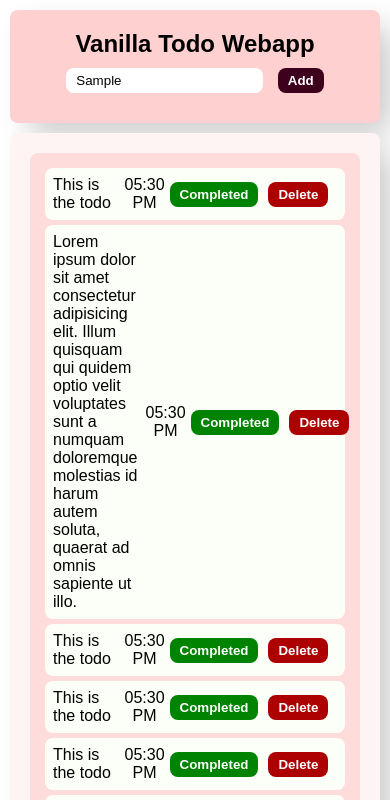
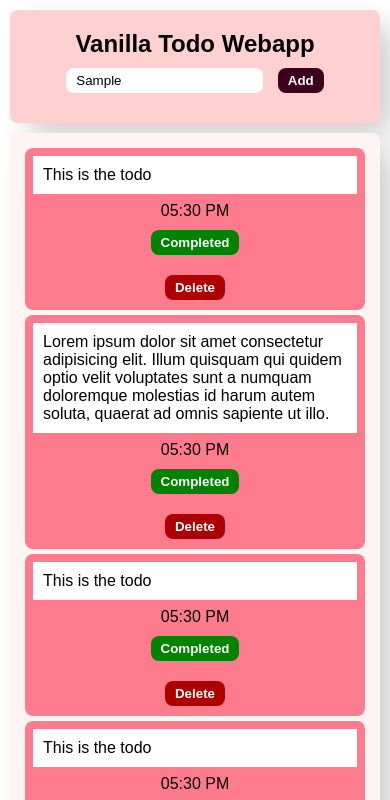
Before and after one commit to singhkunal2050/VanillaTodo, a plain HTML site: page index.html in a window 390 px wide. Both pictures are taken after typing "Sample" into the empty fields and a click on the button "Add". Shown: the top 800 px of the page. Drawn offline with Linux system fonts and the light colour scheme.

Commit message:
working on DOM

```diff
--- a/src/script.js
+++ b/src/script.js
@@ -2,4 +2,26 @@ document.getElementById('addbtn').addEventListener('click' , addnewTodo )
 
 function addnewTodo(){
   console.log('adding new')
+
+  let todo = document.createElement('div')
+  todo.innerHTML= "this is  mew"
+  let tododetails = document.createElement('p')
+  let todotime = document.createElement('p')
+  let donebtn = document.createElement('button')
+  let delbtn = document.createElement('button')
+
+  document.body.appendChild(todo)
+
 }
+
+document.getElementsByClassName('donebtn')[0].addEventListener('click' , done )
+
+function done(){
+  console.log('done')
+}
+
+document.getElementsByClassName('delbtn')[0].addEventListener('click' , delTodo )
+
+function delTodo(){
+  console.log('deleting')
+}
--- a/src/style.css
+++ b/src/style.css
@@ -46,7 +46,6 @@ input , button{
 
 
 .todolist{
-  background: rgb(255, 220, 220);
   border-radius: 8px;
   padding: 10px;
 }
@@ -56,13 +55,15 @@ input , button{
   justify-content: start;
   align-items: center;
   border-radius: 8px;
-  background: rgb(251, 255, 247);
+  background: rgb(253, 123, 140);
   margin: 5px;
 }
 
 .tododetails{
   margin: 8px;
   flex: .8;
+  background: white;
+  padding: 10px;
 }
 
 .todotime{
@@ -81,5 +82,21 @@ input , button{
 }
 
 .delbtn{
-background: rgb(173, 0, 0);
+  background: rgb(173, 0, 0);
 }
+
+
+@media(max-width:700px){
+  .todosection{
+    padding: 0;
+  }
+
+
+  .todo{
+    flex-direction: column;
+  }
+
+  .tododetails{
+    align-self: stretch;
+  }
+}
```
